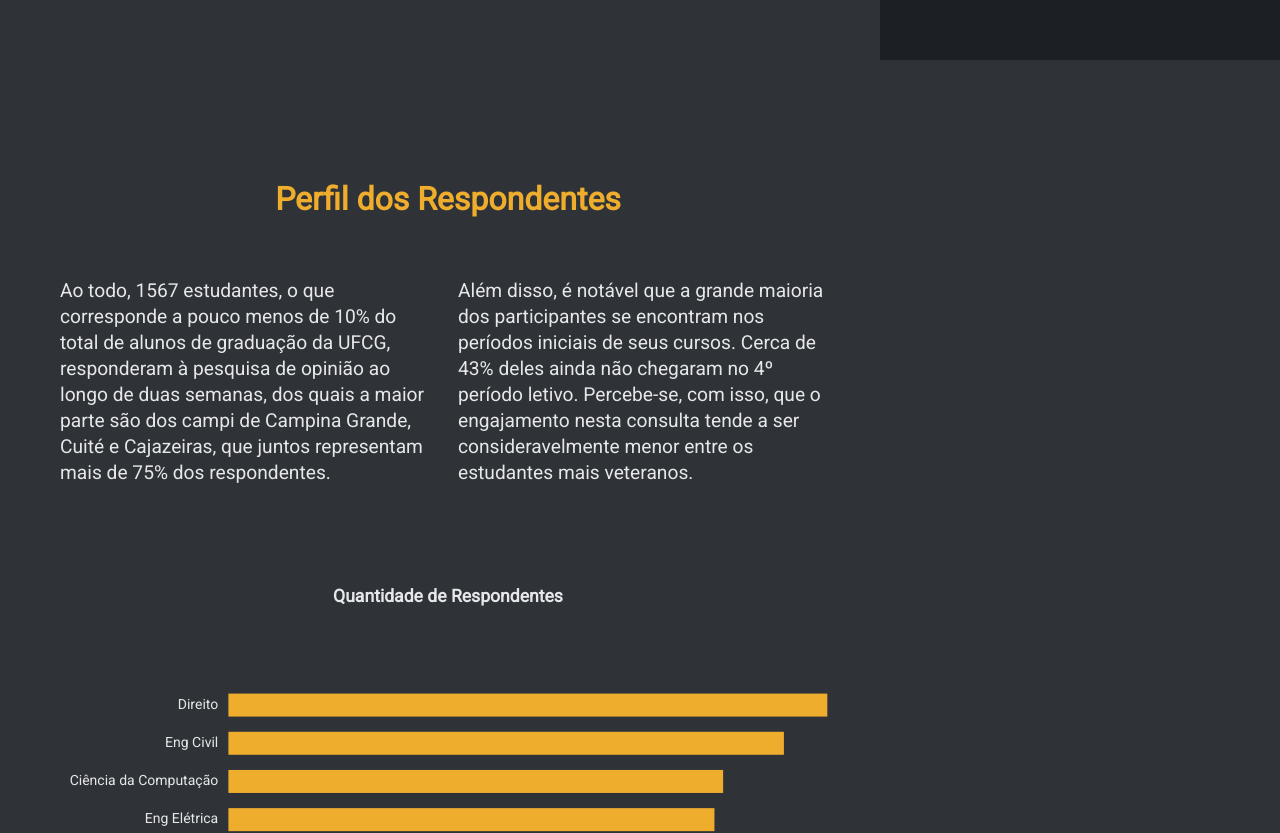
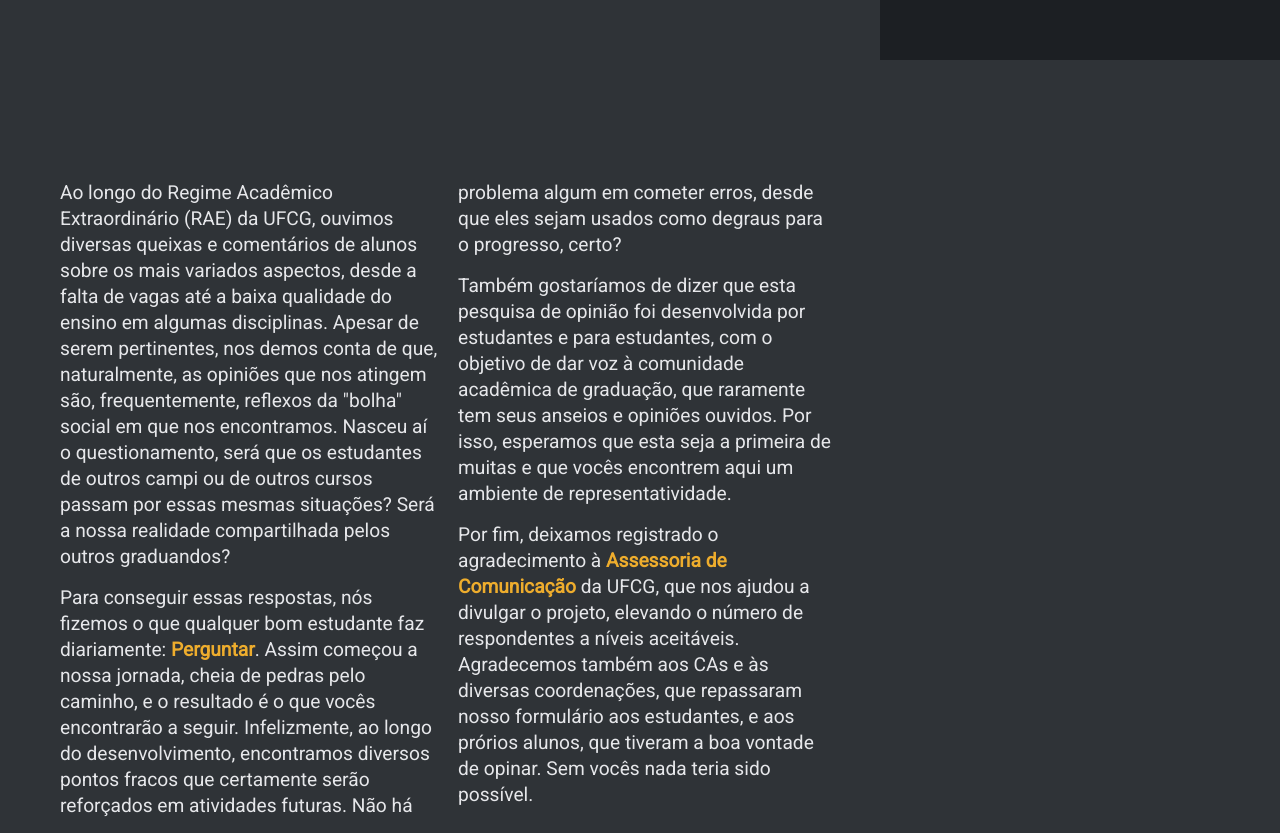
Before and after one commit to YoYolops/raeOP, a React (Create React App) app in the folder web-app/frontend/: page / in a window 1280 px wide. Shown: the part 740-1573 px from the top of the page. Built offline with nearby package versions, Linux system fonts and the light colour scheme.

Commit message:
inserindo bloco textual do 'overview'

```diff
--- a/web-app/frontend/src/App.js
+++ b/web-app/frontend/src/App.js
@@ -3,15 +3,18 @@ import React from 'react';
 import './App.css';
 import DefaultPage from './components/Pages/DefaultPage';
 import LandingPage from './components/Pages/LandingPage';
+import Overview from './components/Overview'
 import Profile from './components/Pages/Perfil';
 import RaeOpinion from './components/Pages/RaeOpinion';
 import TeacherOpinion from './components/Pages/TeacherOpinion';
 import InstitutionOpinion from './components/Pages/InstitutionOpinion'
 
+
 function App() {
   return (
       <DefaultPage className='aplication'>
         <LandingPage />
+        <Overview />
         <Profile />
         <RaeOpinion />
         <TeacherOpinion />
--- /dev/null
+++ b/web-app/frontend/src/components/Overview/Overview.css
@@ -0,0 +1,3 @@
+.presentation .text .p1{
+    margin-bottom: 15px;
+}
--- /dev/null
+++ b/web-app/frontend/src/components/Overview/index.js
@@ -0,0 +1,45 @@
+import React from 'react';
+
+import './Overview.css'
+
+
+function Overview() {
+    return (
+        <div>
+            <hr size="2" id="overview"/>
+            <div className="presentation" id="overviewPresentation">
+                <div className="text">
+                    <p className="p1">
+                        Ao longo do Regime Acadêmico Extraordinário (RAE) da UFCG, ouvimos diversas queixas e comentários
+                        de alunos sobre os mais variados aspectos, desde a falta de vagas até a baixa qualidade do ensino
+                        em algumas disciplinas. Apesar de serem pertinentes, nos demos conta de que, naturalmente, as
+                        opiniões que nos atingem são, frequentemente, reflexos da "bolha" social em que nos encontramos.
+                        Nasceu aí o questionamento, será que os estudantes de outros campi ou de outros cursos passam
+                        por essas mesmas situações? Será a nossa realidade compartilhada pelos outros graduandos?
+                    </p>
+                    <p className="p1">
+                        Para conseguir essas respostas, nós fizemos o que qualquer bom estudante faz diariamente:
+                        <strong> Perguntar</strong>. Assim começou a nossa jornada, cheia de pedras pelo caminho,
+                        e o resultado é o que vocês encontrarão a seguir. Infelizmente, ao longo do desenvolvimento,
+                        encontramos diversos pontos fracos que certamente serão reforçados em atividades futuras. Não há
+                        problema algum em cometer erros, desde que eles sejam usados como degraus para o progresso, certo?
+                    </p>
+                    <p className="p1">
+                        Também gostaríamos de dizer que esta pesquisa de opinião foi desenvolvida por estudantes e para estudantes,
+                        com o objetivo de dar voz à comunidade acadêmica de graduação, que raramente tem seus anseios e opiniões
+                        ouvidos. Por isso, esperamos que esta seja a primeira de muitas e que vocês encontrem aqui um ambiente de
+                        representatividade.
+                    </p>
+                    <p>
+                        Por fim, deixamos registrado o agradecimento à <strong>Assessoria de Comunicação</strong> da UFCG, que nos ajudou
+                        a divulgar o projeto, elevando o número de respondentes a níveis aceitáveis. Agradecemos também aos CAs e às
+                        diversas coordenações, que repassaram nosso formulário aos estudantes, e aos prórios alunos, que tiveram
+                        a boa vontade de opinar. Sem vocês nada teria sido possível.
+                    </p>
+                </div>
+            </div>
+        </div>
+    );
+};
+
+export default Overview;
--- a/web-app/frontend/src/components/Pages/DefaultPage/DefaultPage.css
+++ b/web-app/frontend/src/components/Pages/DefaultPage/DefaultPage.css
@@ -25,7 +25,7 @@
 
 .gTitle {
     color: var(--text-color);
-    font-size: 1.1rem;
+    font-size: 1.05rem;
     text-align: center;
     margin: 30px 10px 10px 10px;
     padding:10px
```
Also changed, not shown: web-app/frontend/src/components/documentation/doc.jsx (deleted, +0 -15 lines), web-app/frontend/src/components/documentation/doc.css (deleted).
